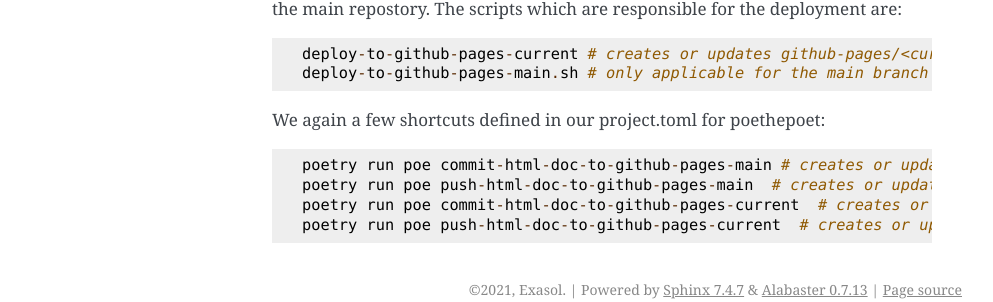
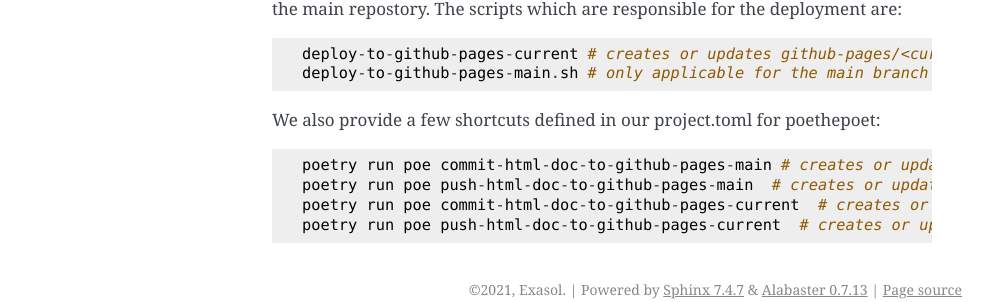
Before and after one commit to exasol/bucketfs-utils-python, a Sphinx documentation site: the page built from doc/developer_guide/building_documentation.rst, in a window 1280 px wide. Shown: the part 1175-1477 px from the top of the page, without its empty margins (148-1141 px from the left). Built offline with Sphinx 7.4.7, drawn with Linux system fonts in a browser that asks for light colours.

Commit message:
Apply suggestions from code review
Co-authored-by: Thomas Ubensee <34603111+tomuben@users.noreply.github.com>

```diff
--- a/doc/developer_guide/building_documentation.rst
+++ b/doc/developer_guide/building_documentation.rst
@@ -51,7 +51,7 @@ The scripts which are responsible for the deployment are::
     deploy-to-github-pages-main.sh # only applicable for the main branch and creates or updates github-pages/main
 
 
-We again a few shortcuts defined in our project.toml for poethepoet::
+We also provide a few shortcuts defined in our project.toml for poethepoet::
 
     poetry run poe commit-html-doc-to-github-pages-main # creates or updates github-pages/main locally
     poetry run poe push-html-doc-to-github-pages-main  # creates or updates github-pages/main and pushes it to origin
```
